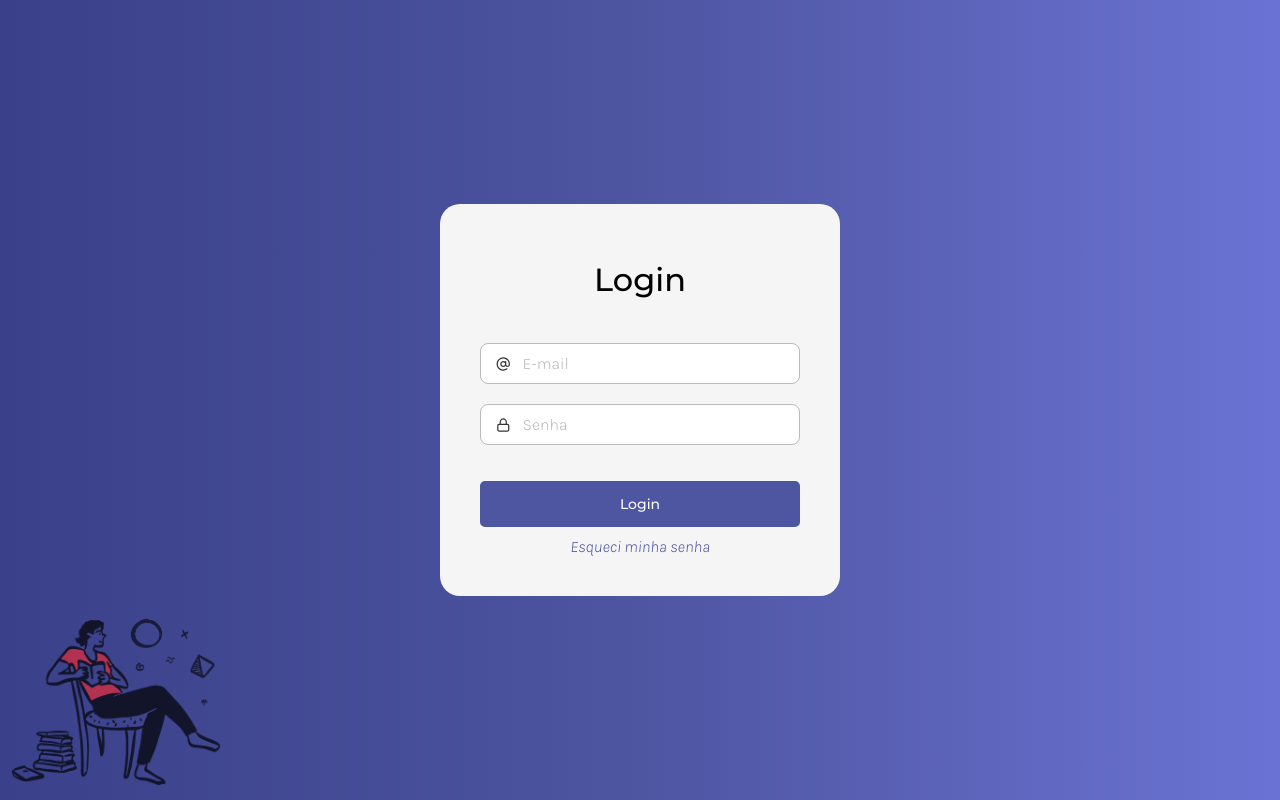
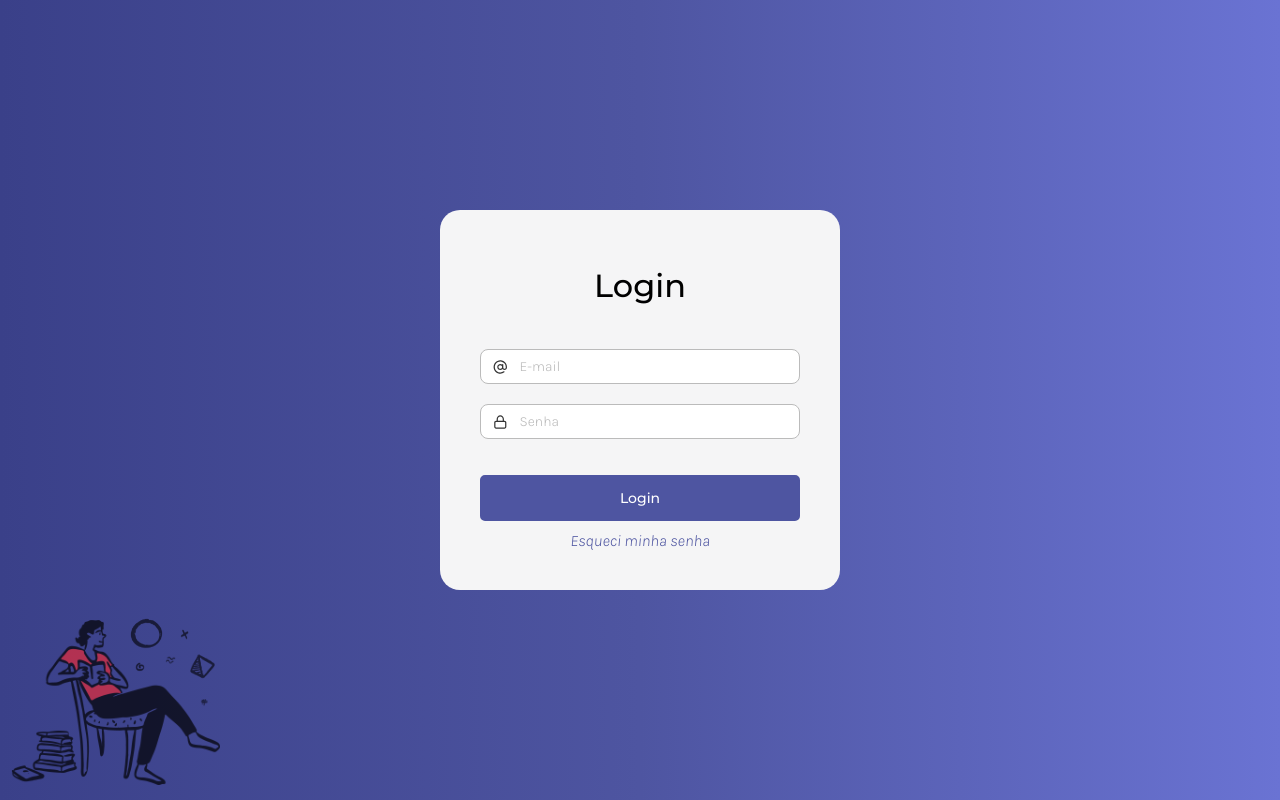
Before and after one commit to lucas-pvg/cp-presenca-cursinho-frontend, a React (Vite) app: page / in a window 1280 px wide. Built offline with nearby package versions, Linux system fonts and the light colour scheme; no server answers.

Commit message:
💄 Update input, select-input and search styles for standardization

```diff
--- a/src/components/input/input.css
+++ b/src/components/input/input.css
@@ -7,7 +7,7 @@
 
 .input {
   width: 100%;
-  padding: 10px 15px;
+  padding: 8px 12px;
   display: flex;
   align-items: center;
   gap: 12px;
@@ -43,7 +43,7 @@
   width: 100%;
   font-family: 'Karla', sans-serif;
   font-weight: 300;
-  font-size: 16px;
+  font-size: 14px;
 }
 
 .input input::placeholder {
--- a/src/components/search/search.css
+++ b/src/components/search/search.css
@@ -1,6 +1,6 @@
 .search {
   flex-grow: 1;
-  max-width: 400px;
+  /* max-width: 400px; */
   padding: 8px 12px;
   display: flex;
   align-items: center;
@@ -37,7 +37,7 @@
   width: 100%;
   font-family: 'Karla', sans-serif;
   font-weight: 300;
-  font-size: 12px;
+  font-size: 14px;
 }
 
 .search input::placeholder {
--- a/src/components/select-input/select-input.css
+++ b/src/components/select-input/select-input.css
@@ -1,6 +1,6 @@
 .select-input {
   width: 100%;
-  padding: 10px 15px;
+  padding: 8px 12px;
   display: flex;
   align-items: center;
   gap: 12px;
@@ -37,6 +37,6 @@
   padding: 0 5px;
   font-family: 'Karla', sans-serif;
   font-weight: 300;
-  font-size: 16px;
+  font-size: 14px;
   cursor: pointer;
 }
```
